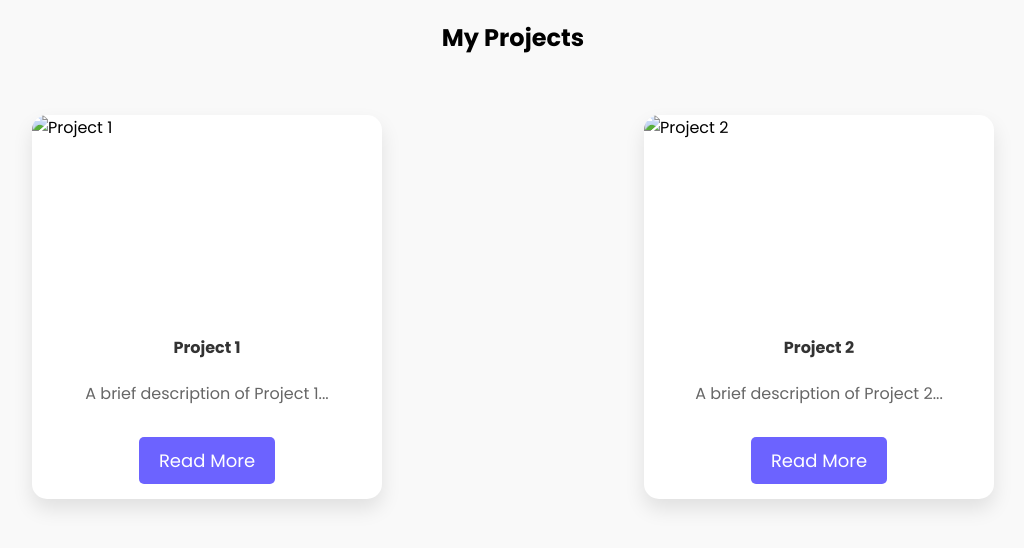
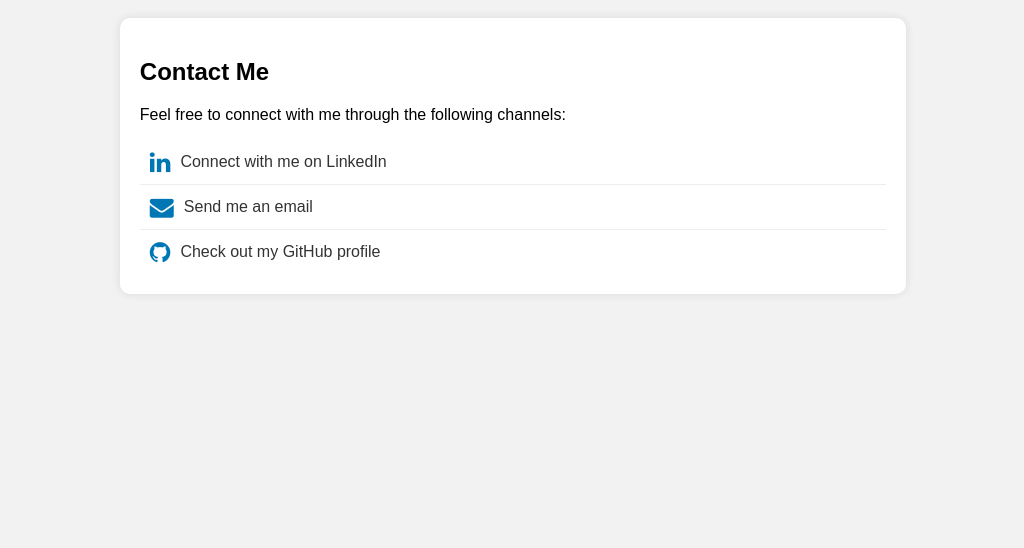
Before and after one commit to jochou02/personal-website, a plain HTML site: page test.html in a window 1280 px wide. Shown: the whole page, without its empty margins (127-1151 px from the left). Drawn offline with Linux system fonts and the light colour scheme.

Commit message:
Some minor adjustments, site fully ready

```diff
--- a/styles/about.css
+++ b/styles/about.css
@@ -25,7 +25,7 @@ body {
 /************* About Div
 /*********************************************************************************************/
 #about-section {
-    background: linear-gradient(45deg, #d22e51 30%, #3facf5 90%);
+    background: linear-gradient(45deg, #d22e51 5%, #3facf5 95%);
     padding: 30px;
     color: white;
     box-shadow: 0 3px 5px 2px rgba(255, 105, 135, .3);
@@ -151,44 +151,42 @@ body {
     display: flex;
     flex-direction: column;
     align-items: center;
-    margin-bottom: 120px;
+    margin-bottom: 200px;
 }
 
 .contact-section h1 {
     font-size: 50px;
     font-weight: 300;
     padding: 70px 0px 30px 0px;
+    letter-spacing: 3px;
 }
 
 .contact-container {
     display: flex;
     align-items: center;
     justify-content: center;
+    flex-direction: column;
+    font-size: 25px;
+    letter-spacing: 1px;
 }
 
-.platforms-div {
-    float: right;
+.contact-container a {
+    color: white;
 }
 
-.handles-div {
-    float: left;
+.contact-container p {
+    display: inline-block;
+    margin: 10px 0;
 }
 
-.platforms {
-    text-align: right;
-    font-size: 22px;
-    font-weight: 500;
-    color: #66b3ff;
-    line-height: 50px;
+i {
+    color: var(--blue);
+    padding-right: 10px;
 }
 
-.handles {
-    text-align: left;
-    font-size: 22px;
-    font-weight: 500;
-    line-height: 50px;
-}
-
+/*********************************************************************************************/
+/************* @MEDIA
+/*********************************************************************************************/
 
 @media (max-width: 1400px) {
 
--- a/test.html
+++ b/test.html
@@ -1,121 +1,58 @@
 <!DOCTYPE html>
 <html>
 <head>
+    <title>Contact Me</title>
+    <link rel="stylesheet" href="https://cdnjs.cloudflare.com/ajax/libs/font-awesome/4.7.0/css/font-awesome.min.css">
     <style>
-@import url('https://fonts.googleapis.com/css2?family=Poppins:wght@400;500;700&display=swap');
-
-* {
-    box-sizing: border-box;
-    font-family: 'Poppins', sans-serif;
+        body {
+            font-family: Arial, sans-serif;
+            padding: 10px;
+            background-color: #f2f2f2;
         }
-
-body {
-    background: #f9f9f9;
+        .contact-wrapper {
+            width: 60%;
+            margin: auto;
+            background-color: #fff;
+            padding: 20px;
+            border-radius: 10px;
+            box-shadow: 0px 0px 10px rgba(0,0,0,0.1);
         }
-
-.container {
+        .contact-item {
             display: flex;
-    flex-wrap: wrap;
-    justify-content: space-around;
-    padding: 20px;
+            align-items: center;
+            padding: 10px;
+            border-bottom: 1px solid #eee;
         }
-
-.project-card {
-    background-color: #fff;
-    width: 350px;
-    margin: 20px;
-    border-radius: 15px;
-    box-shadow: 0 10px 20px 0 rgba(0,0,0,0.1);
-    overflow: hidden;
-    cursor: pointer;
-    transition: all 0.3s ease;
+        .contact-item:last-child {
+            border-bottom: none;
         }
-
-.project-card:hover {
-    transform: scale(1.05);
+        .contact-item i {
+            margin-right: 10px;
+            color: #0077B5;
+            font-size: 24px;
         }
-
-.image-container {
-    width: 100%;
-    height: 200px;
-    overflow: hidden;
-}
-
-.project-image {
-    width: 100%;
-    height: auto;
-    transition: all 0.3s ease;
-}
-
-.project-card:hover .project-image {
-    transform: scale(1.1);
-}
-
-.content {
-    padding: 15px;
-    text-align: center;
-}
-
-h4 {
-    margin-top: 5px;
+        .contact-item a {
+            text-decoration: none;
             color: #333;
         }
-
-p {
-    color: #666;
-}
-
-.read-more-btn {
-    display: inline-block;
-    margin-top: 15px;
-    border: none;
-    color: #fff;
-    background-color: #6c63ff;
-    padding: 10px 20px;
-    text-align: center;
-    text-decoration: none;
-    font-size: 18px;
-    transition: all 0.3s ease;
-    border-radius: 5px;
-}
-
-.read-more-btn:hover {
-    background-color: #4b49ac;
-}
-
     </style>
 </head>
 <body>
-
-<h2 style="text-align:center;">My Projects</h2>
-
-<div class="container">
-
-    <div class="project-card">
-        <div class="image-container">
-            <img src="project1.jpg" alt="Project 1" class="project-image">
+    <div class="contact-wrapper">
+        <h2>Contact Me</h2>
+        <p>Feel free to connect with me through the following channels:</p>
+        <div class="contact-item">
+            <i class="fa fa-linkedin"></i>
+            <a href="yourLinkedInURL" target="_blank">Connect with me on LinkedIn</a>
         </div>
-        <div class="content">
-            <h4><b>Project 1</b></h4>
-            <p>A brief description of Project 1...</p>
-            <a href="project1.html" class="read-more-btn">Read More</a>
+        <div class="contact-item">
+            <i class="fa fa-envelope"></i>
+            <a href="mailto:yourEmailAddress">Send me an email</a>
+        </div>
+        <div class="contact-item">
+            <i class="fa fa-github"></i>
+            <a href="yourGithubURL" target="_blank">Check out my GitHub profile</a>
         </div>
     </div>
-
-    <div class="project-card">
-        <div class="image-container">
-            <img src="project2.jpg" alt="Project 2" class="project-image">
-        </div>
-        <div class="content">
-            <h4><b>Project 2</b></h4>
-            <p>A brief description of Project 2...</p>
-            <a href="project2.html" class="read-more-btn">Read More</a>
-        </div>
-    </div>
-
-    <!-- Add more project cards as needed -->
-
-</div>
-
 </body>
 </html>
```
Also changed, not shown: about.html (+6 -8 lines), index.html (+1 -1 lines), projects.html (+1 -1 lines). Lines whose indentation alone changed are shown as unchanged.
